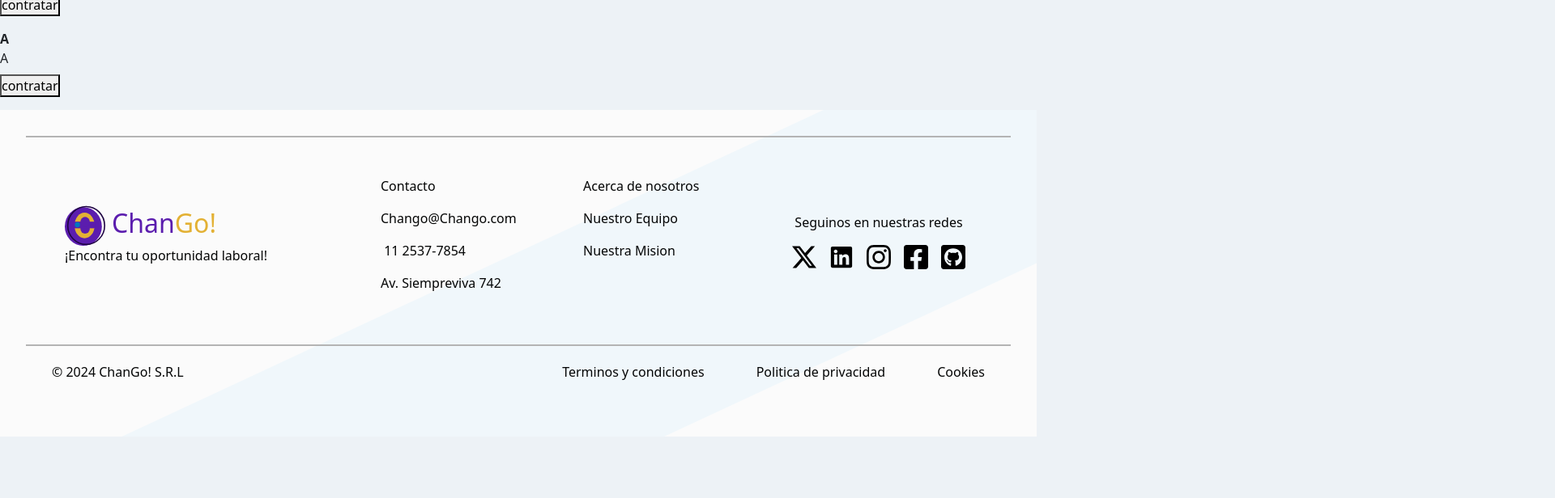
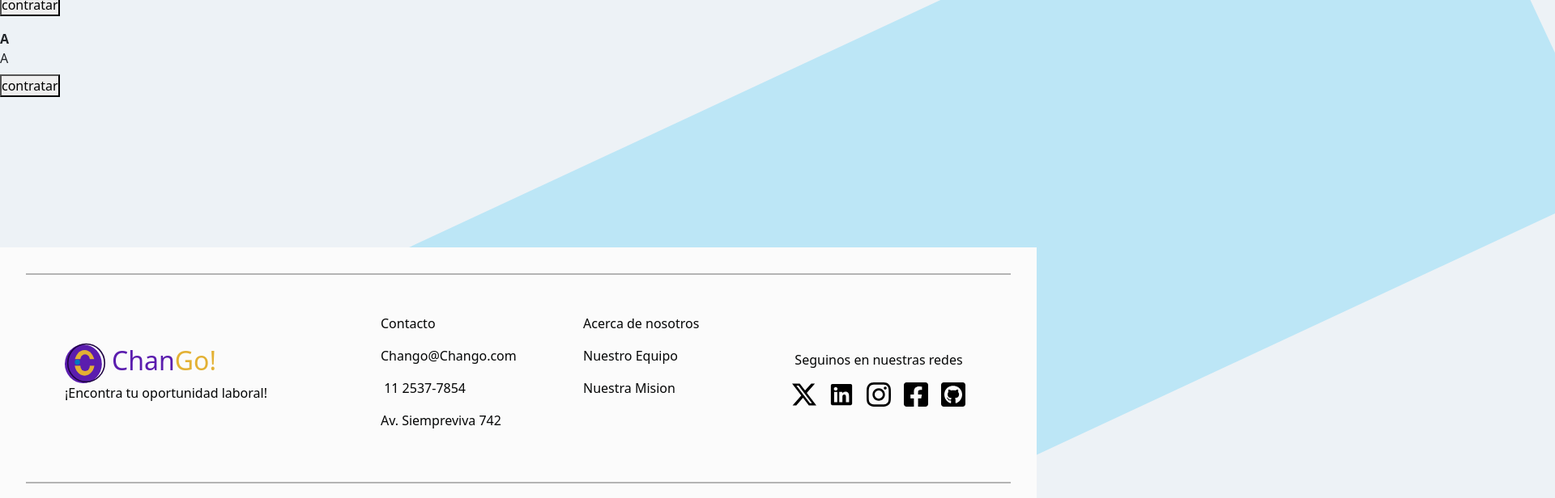
Before and after one commit to k1000oEnz/ChanGo--Main, a website: page index.html in a window 1280 px wide. Shown: the part 280-896 px from the top of the page at 81% size, 1920 px wide, since content can reach past the window. Before the commit the page ends 820 px from the top, so only its background shows below. Drawn offline with nearby package versions, Linux system fonts and the light colour scheme.

Commit message:
Modificada barra del footer

```diff
--- a/sass/_footer.scss
+++ b/sass/_footer.scss
@@ -7,10 +7,13 @@
 
 .footer{
     overflow: hidden;
-    position: relative;
-    padding: 2rem;
+    // position: relative;
+    bottom: 0;
+    padding: 2rem 2rem 0 2rem;
     background-color: var(--c_MainColor);
     z-index: 0;
+    width: 100%;
+
     p{
         font-weight: 500;
         color: #040505;
@@ -19,7 +22,6 @@
         padding: 3rem;
         border-top: 2px solid rgb(180, 180, 180);
         border-bottom: 2px solid rgb(180, 180, 180);
-
     }
     .diagonal_bar{
         position:absolute ;
--- a/sass/_globales.scss
+++ b/sass/_globales.scss
@@ -12,6 +12,9 @@
 }
 body{
   background-color: #EDF2F6;
+}
+main{
+  height: 60vh;
 }
 :root {
   /*-- Font --*/
```
Also changed, not shown: css/index.css, index.html (line endings or trailing spaces), 1 other file.
